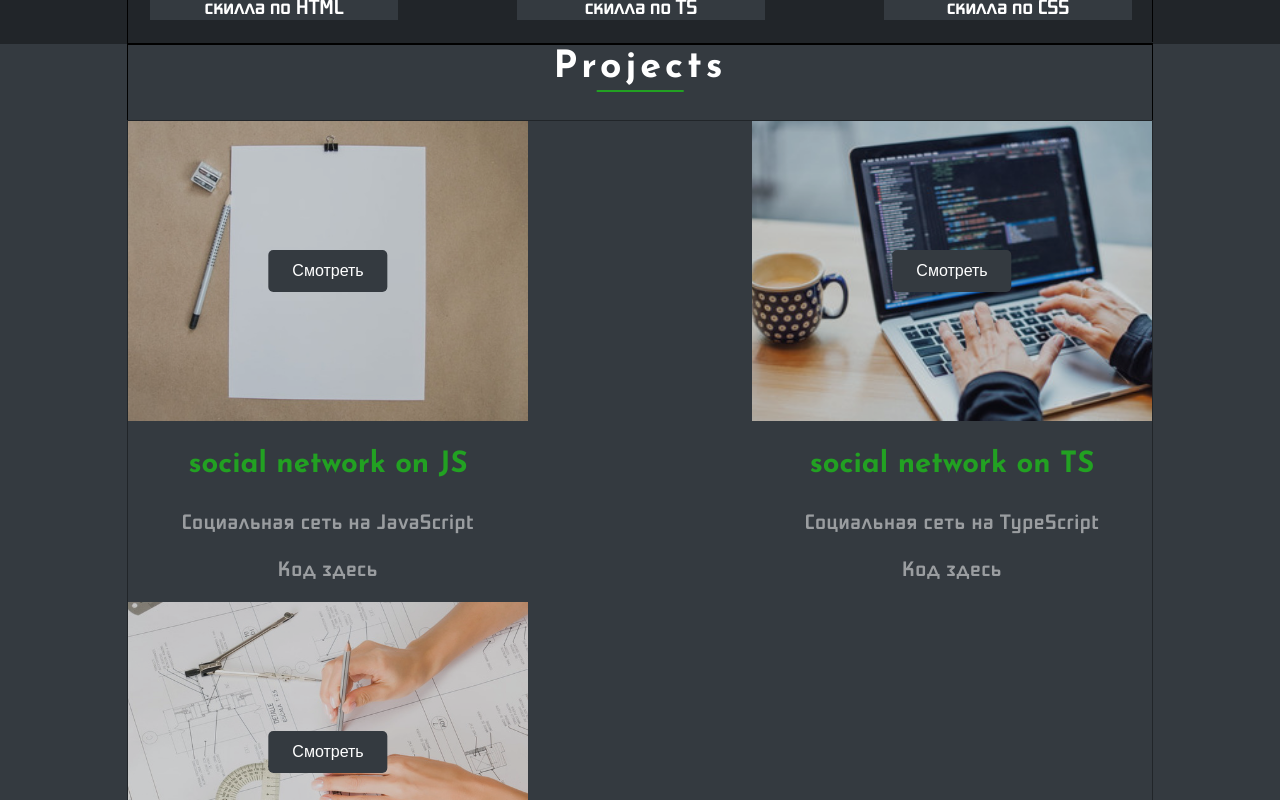
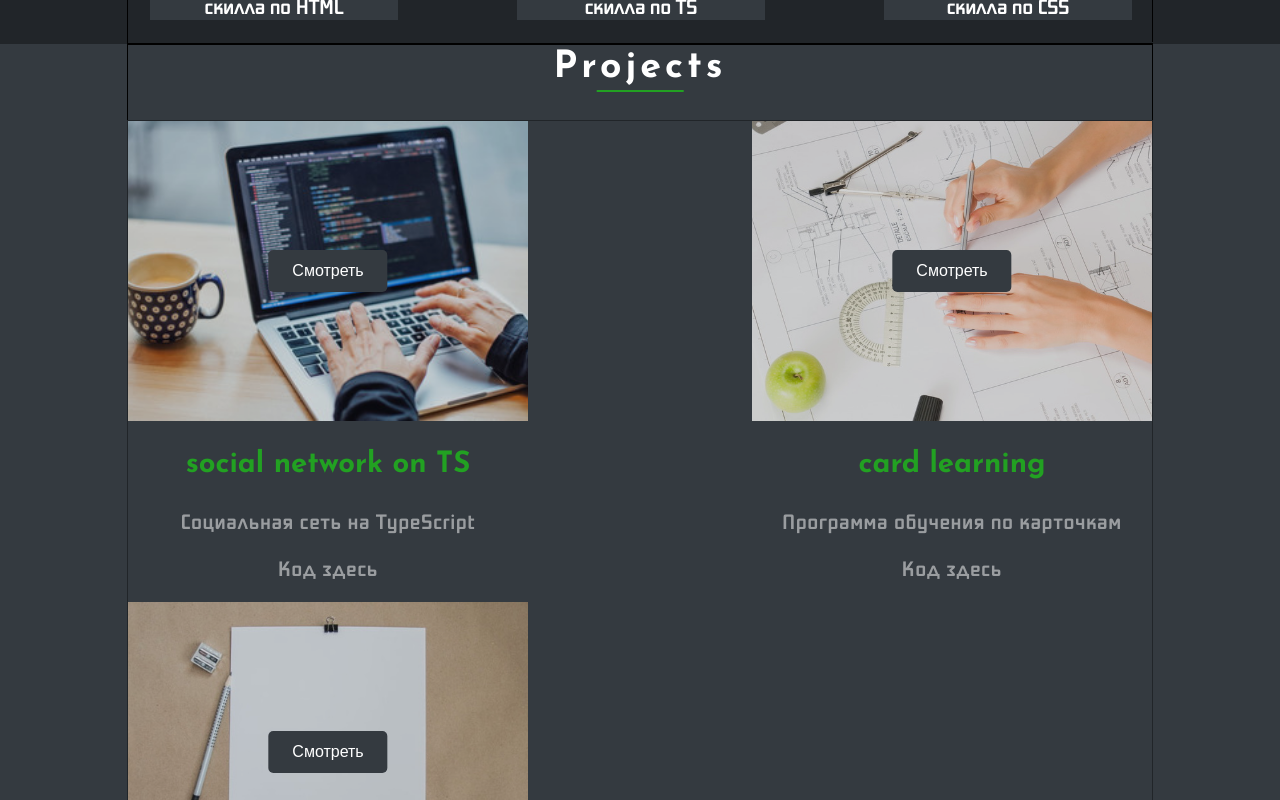
Before and after one commit to dzmitriy78/resume, a React (Create React App) app: page / in a window 1280 px wide. Shown: the part 1420-2220 px from the top of the page. Built offline with nearby package versions, Linux system fonts and the light colour scheme.

Commit message:
add ref project Cards

```diff
--- a/src/App.tsx
+++ b/src/App.tsx
@@ -11,7 +11,6 @@ import {Layout} from "./common/components/Layout";
 function App() {
     return (
         <div className="App">
-
             <Routes>
                 <Route path="/" element={<Layout/>}>
                     <Route index element={<HomePage/>}/>
--- a/src/common/components/Layout.tsx
+++ b/src/common/components/Layout.tsx
@@ -10,5 +10,5 @@ export const Layout = () => {
             <Outlet  />
             <Footer/>
         </>
-    );
+    )
 }
--- a/src/contacts/Contacts.tsx
+++ b/src/contacts/Contacts.tsx
@@ -4,7 +4,7 @@ import stylesContainer from "../common/styles/Container.module.scss";
 import Title from "../common/components/title/Title";
 import ContactsForm from "../common/components/form/ContactsForm"
 
-const Contacts = () => {
+const Contacts: React.FC = () => {
     return <div className={styles.contactsBlock}>
             <div className={`${stylesContainer.container} ${styles.contactsContainer}`}>
                 <Title title={"contacts"}/>
--- a/src/index.tsx
+++ b/src/index.tsx
@@ -7,11 +7,8 @@ import {createRoot} from 'react-dom/client';
 
 const root = createRoot(document.getElementById('root')!)
 root.render(
-    <BrowserRouter>
+    <BrowserRouter basename={process.env.PUBLIC_URL}>
         <App/>
     </BrowserRouter>)
 
-// If you want to start measuring performance in your app, pass a function
-// to log results (for example: reportWebVitals(console.log))
-// or send to an analytics endpoint. Learn more: https://bit.ly/CRA-vitals
 reportWebVitals();
--- a/src/my jobs/MyJobs.tsx
+++ b/src/my jobs/MyJobs.tsx
@@ -9,17 +9,17 @@ import project_2 from "../assets/icons/project-3.jpg"
 
 const Fade = require("react-reveal/Fade");
 
-const MyJobs = () => {
+const MyJobs: React.FC = () => {
     let descriptionSNJS = "Социальная сеть на JavaScript"
     let descriptionSNTS = "Социальная сеть на TypeScript";
-    let descriptionAJ = "Здесь будет описание работы по another job";
+    let descriptionCards = "Программа обучения по карточкам";
     let socialOnJS = {
         backgroundImage: `url(${socialNetwork})`
     }
     let socialOnTS = {
         backgroundImage: `url(${project_2})`
     }
-    let another = {
+    let cards = {
         backgroundImage: `url(${project_1})`
     }
 
@@ -32,10 +32,10 @@ const MyJobs = () => {
         document.location = 'https://dzmitriy78.github.io/social-network-ts'
     }
     const refToSocialTS = "https://github.com/dzmitriy78/social-network-ts"
-    const gotoAnother = () => {
-
+    const gotoCards = () => {
+        document.location = "https://dzmitriy78.github.io/cards_RTK"
     }
-    const refToAnother = ""
+    const refToCards = "https://github.com/dzmitriy78/cards_RTK"
 
 
     return (
@@ -44,26 +44,27 @@ const MyJobs = () => {
                 <div className={`${stylesContainer.container} ${styles.myJobsContainer}`}>
                     <Title title={"Projects"}/>
                     <div className={styles.jobs}>
+
+                        <Jobs title={"social network on TS"}
+                              description={descriptionSNTS}
+                              style={socialOnTS}
+                              button={gotoSocialOnTs}
+                              referral={refToSocialTS}/>
+                        <Jobs title={"card learning"}
+                              description={descriptionCards}
+                              style={cards}
+                              button={gotoCards}
+                              referral={refToCards}/>
                         <Jobs title={"social network on JS"}
                               description={descriptionSNJS}
                               style={socialOnJS}
                               button={gotoSocialOnJs}
                               referral={refToSocialJS}/>
-                        <Jobs title={"social network on TS"}
-                              description={descriptionSNTS}
-                              style={socialOnTS}
-                              button={gotoSocialOnTs}
-                              referral={refToSocialTS}/>
-                        <Jobs title={"another job"}
-                              description={descriptionAJ}
-                              style={another}
-                              button={gotoAnother}
-                              referral={refToAnother}/>
                     </div>
                 </div>
             </Fade>
         </div>
-    );
-};
+    )
+}
 
 export default MyJobs;
```
Also changed, not shown: package.json (+14 -13 lines).
